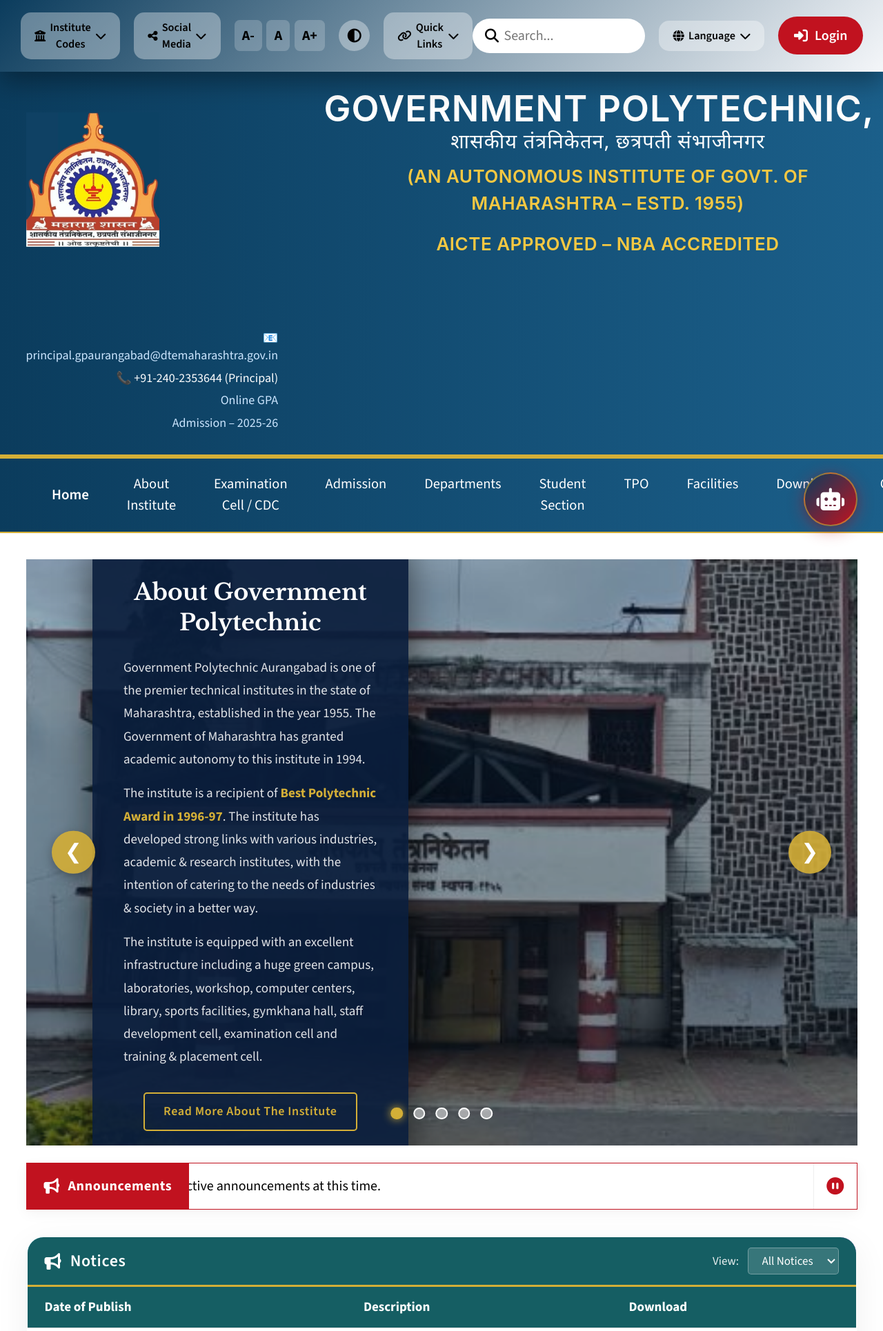
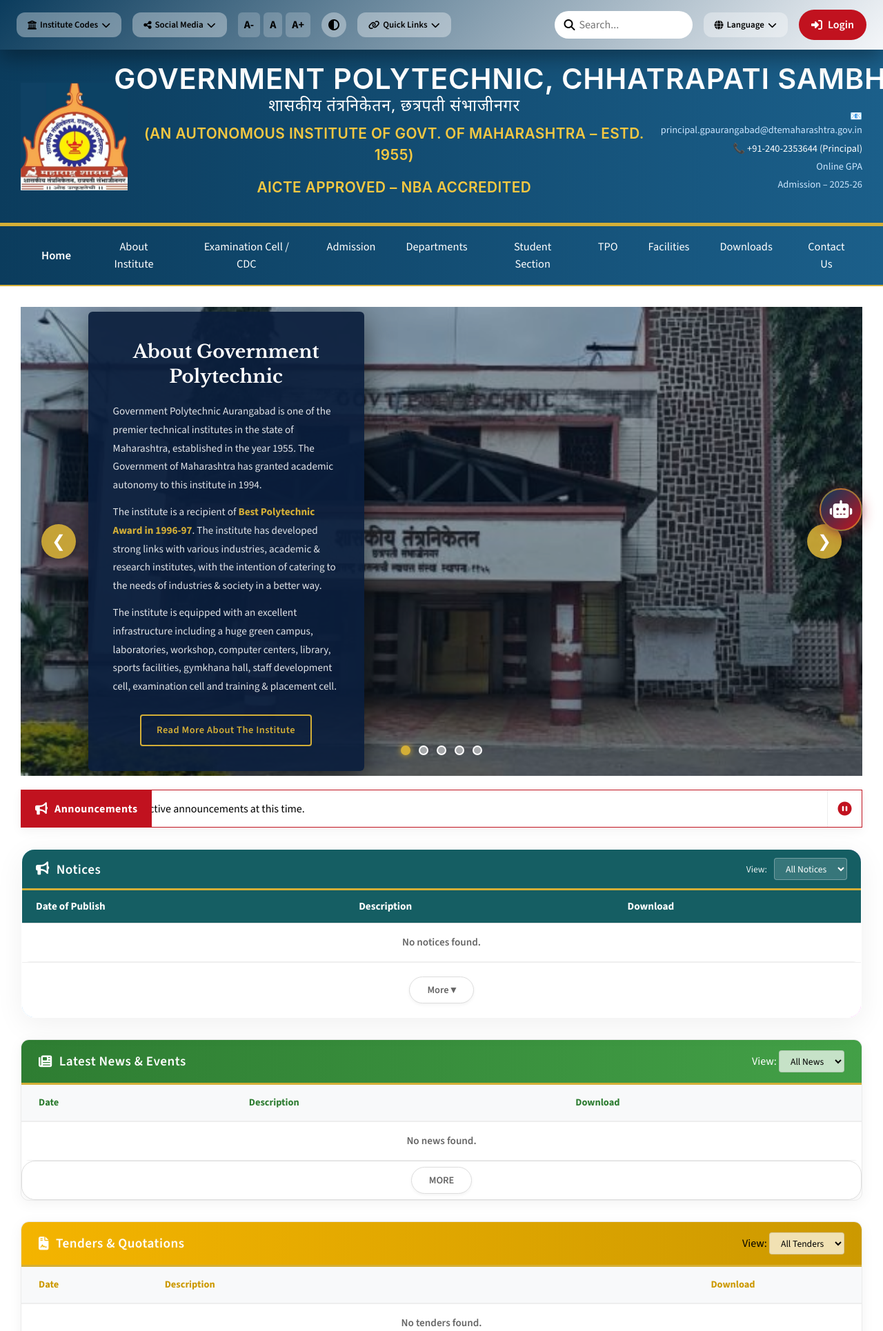
Before and after one commit to maliksyed952023-ctrl/Clg-Website-Project, a Flask app: page / in a window 1280 px wide. Shown: the top 1930 px of the page at 69% size. Run offline with Flask 3, Linux system fonts and the light colour scheme; data that the repository does not hold is empty; parts of the project's set-up code (start-up, migrations or seed data) failed here and were passed over.

Commit message:
new commit after some bug fixes and UI changes 2

```diff
--- a/templates/base.html
+++ b/templates/base.html
@@ -18,9 +18,6 @@
   <link rel="icon" type="image/png" sizes="16x16" href="{{ url_for('static', filename='favicon/favicon-16x16.png') }}">
   <link rel="manifest" href="{{ url_for('static', filename='favicon/site.webmanifest') }}">
   <link rel="shortcut icon" href="{{ url_for('static', filename='favicon/favicon.ico') }}">
-  <style>
-    html { zoom: 1.25; }
-  </style>
   <link rel="stylesheet" href="{{ url_for('static', filename='css/style.css') }}">
   <link rel="stylesheet" href="{{ url_for('static', filename='css/footer.css') }}">
   <link rel="stylesheet" href="{{ url_for('static', filename='css/header.css') }}">
```
